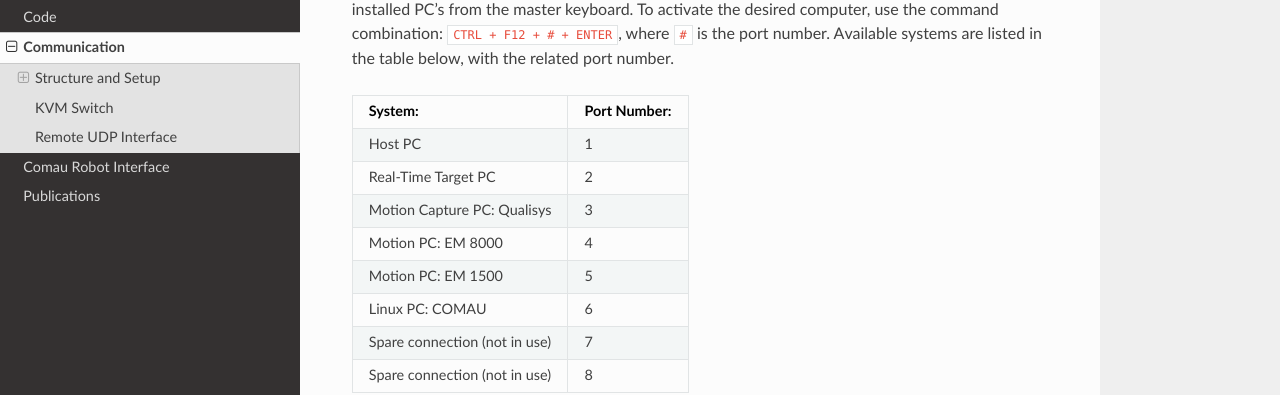
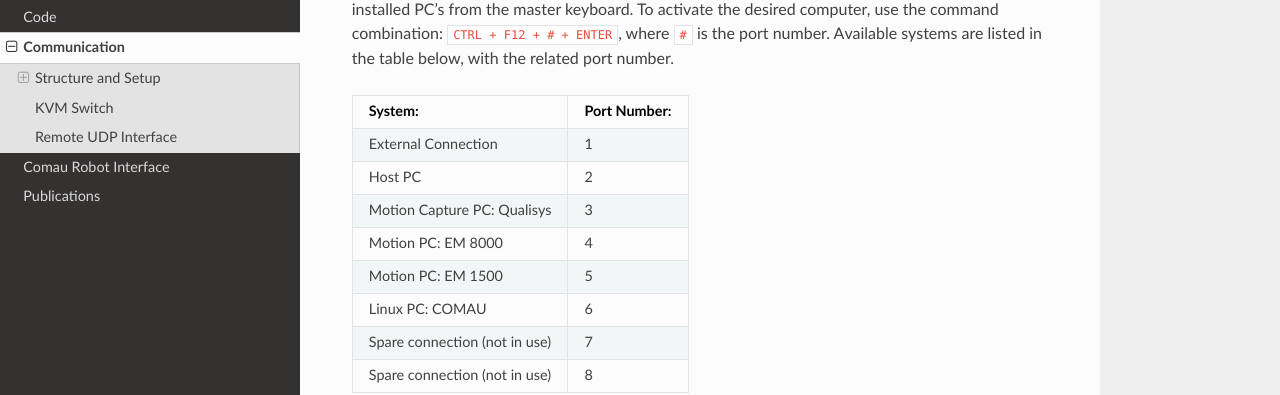
Before and after one commit to sondretordal/motion-lab, a Sphinx documentation site: the page built from docs/com.rst, in a window 1280 px wide and 900 px high, scrolled down 3468 px. Shown: the part 190-585 px from the top of the window. Built offline with Sphinx 7.4.7 and the Read the Docs theme 2.0.0, drawn with Linux system fonts in a browser that asks for light colours; formulas are drawn with MathJax 3.

Commit message:
Update of docs, KVM switch table

```diff
--- a/docs/com.rst
+++ b/docs/com.rst
@@ -155,9 +155,9 @@ Available systems are listed in the table below, with the related port number.
 +-------------------------------+--------------+
 | System:                       | Port Number: |
 +===============================+==============+
-| Host PC                       |       1      |
+| External Connection           |       1      |
 +-------------------------------+--------------+
-| Real-Time Target PC           |       2      |
+| Host PC                       |       2      |
 +-------------------------------+--------------+
 | Motion Capture PC:  Qualisys  |       3      |
 +-------------------------------+--------------+
```
